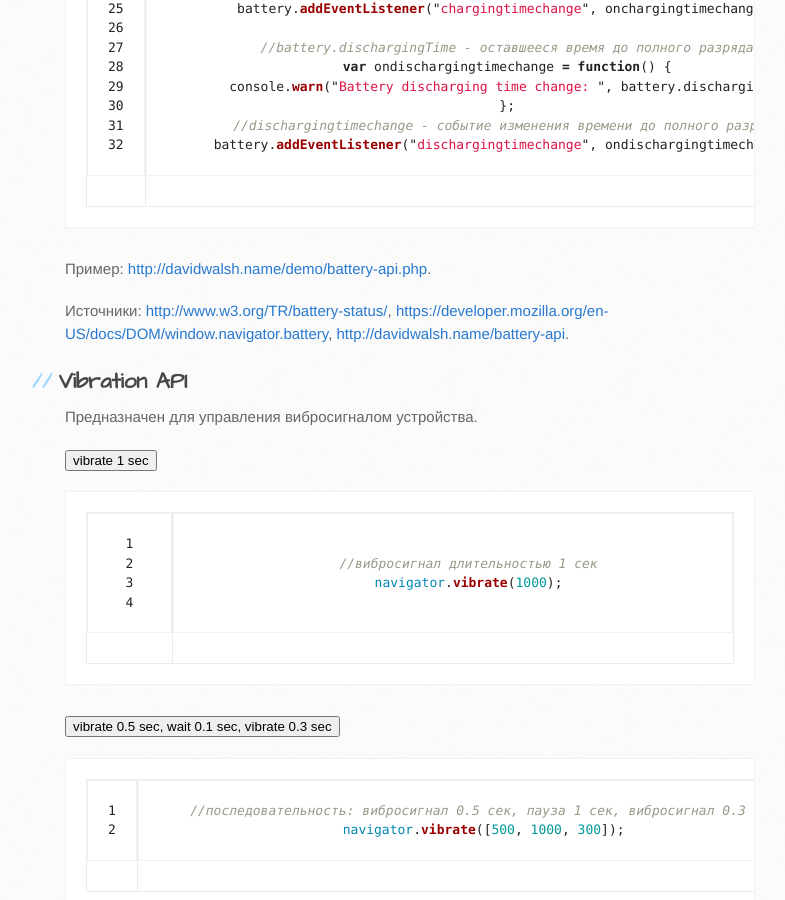
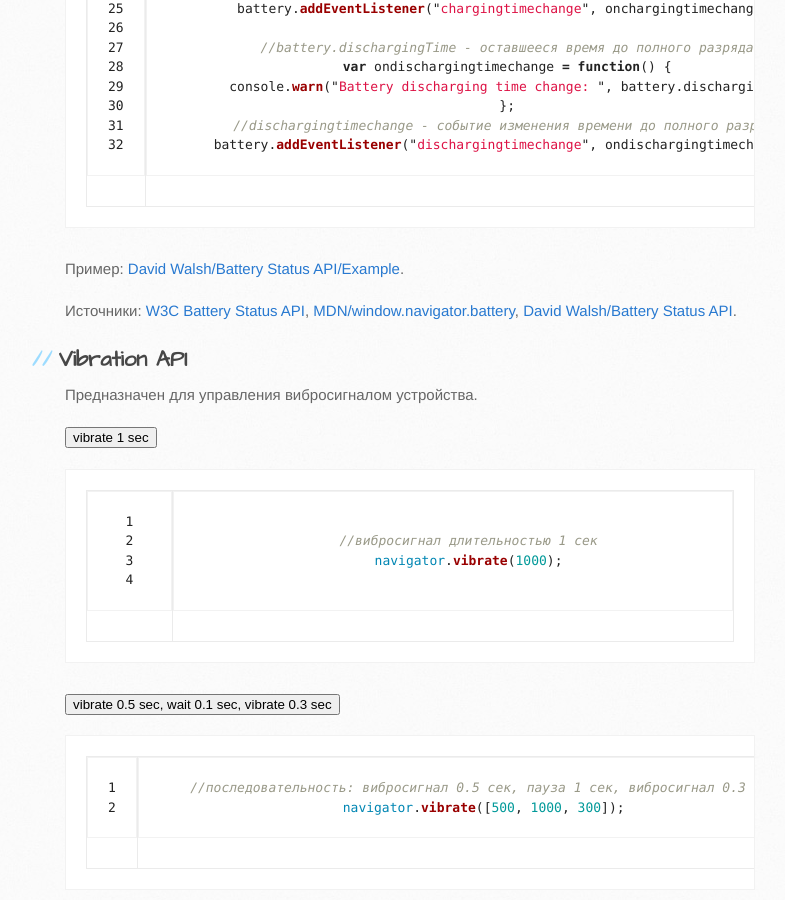
Before and after one commit to sergeymakoveev/sergeymakoveev.github.com, a Jekyll site: the page built from _posts/2013-01-16-frontend-trends.md, in a window 1280 px wide and 900 px high, scrolled down 2492 px. Shown: the whole window, without its empty margins (105-890 px from the left). Built offline with Jekyll 4.4.1, drawn with Linux system fonts in a browser that asks for light colours; nearby versions of some CDN libraries; Markdown is read by kramdown in place of the engine named in the settings.

Commit message:
[edit] _posts/2013-01-16-frontend-trends.md

```diff
--- a/_posts/2013-01-16-frontend-trends.md
+++ b/_posts/2013-01-16-frontend-trends.md
@@ -94,12 +94,12 @@
 {% endhighlight %}
 
 **Пример**:
-[http://davidwalsh.name/demo/battery-api.php](David Walsh/Battery Status API/Example).
+[David Walsh/Battery Status API/Example](http://davidwalsh.name/demo/battery-api.php).
 
 **Источники**:
-    [http://www.w3.org/TR/battery-status/](W3C Battery Status API),
-    [https://developer.mozilla.org/en-US/docs/DOM/window.navigator.battery](MDN/window.navigator.battery),
-    [http://davidwalsh.name/battery-api](David Walsh/Battery Status API).
+[W3C Battery Status API](http://www.w3.org/TR/battery-status/),
+[MDN/window.navigator.battery](https://developer.mozilla.org/en-US/docs/DOM/window.navigator.battery),
+[David Walsh/Battery Status API](http://davidwalsh.name/battery-api).
 
 
 
```
